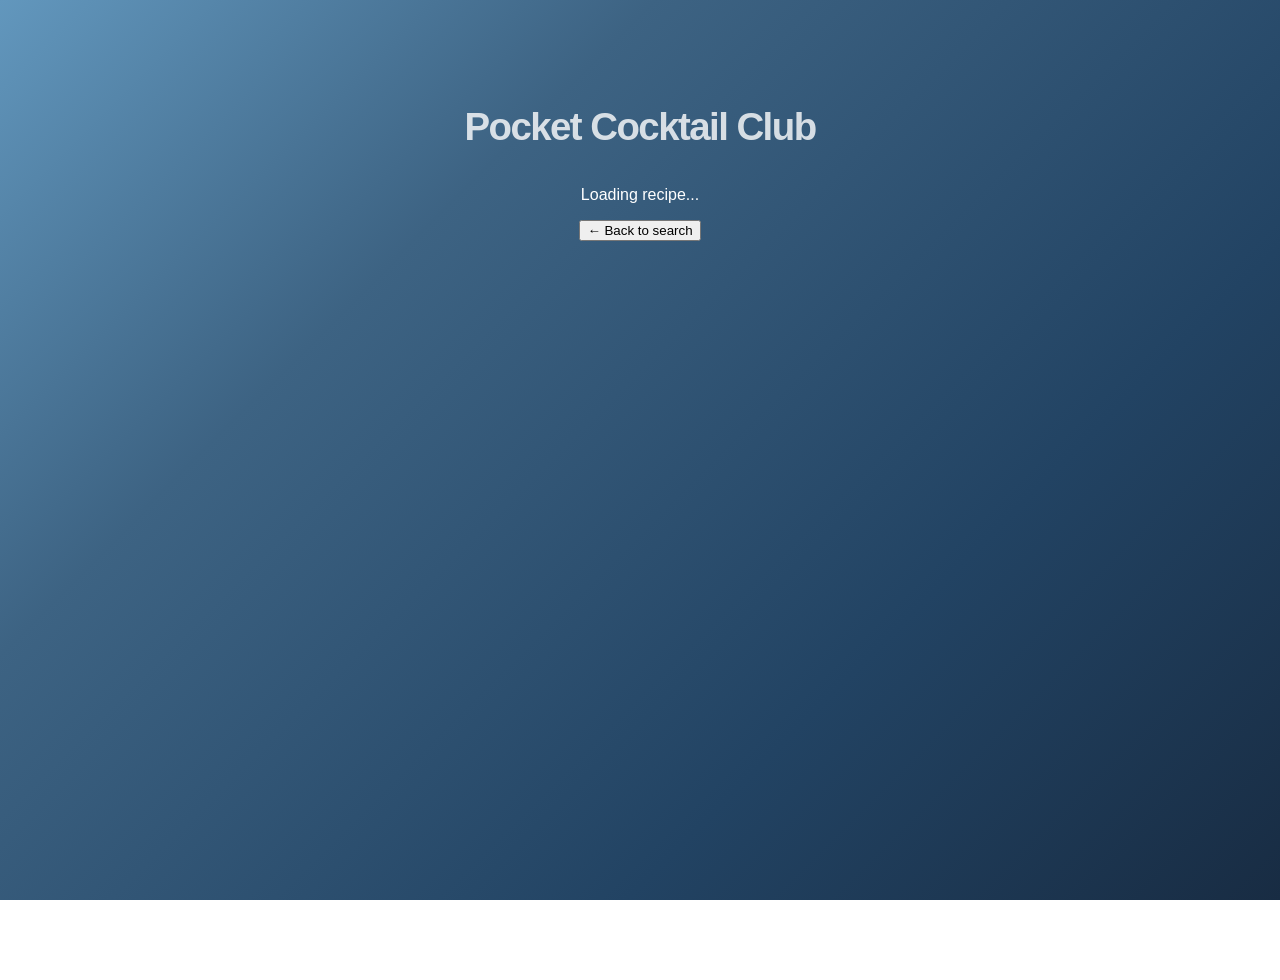
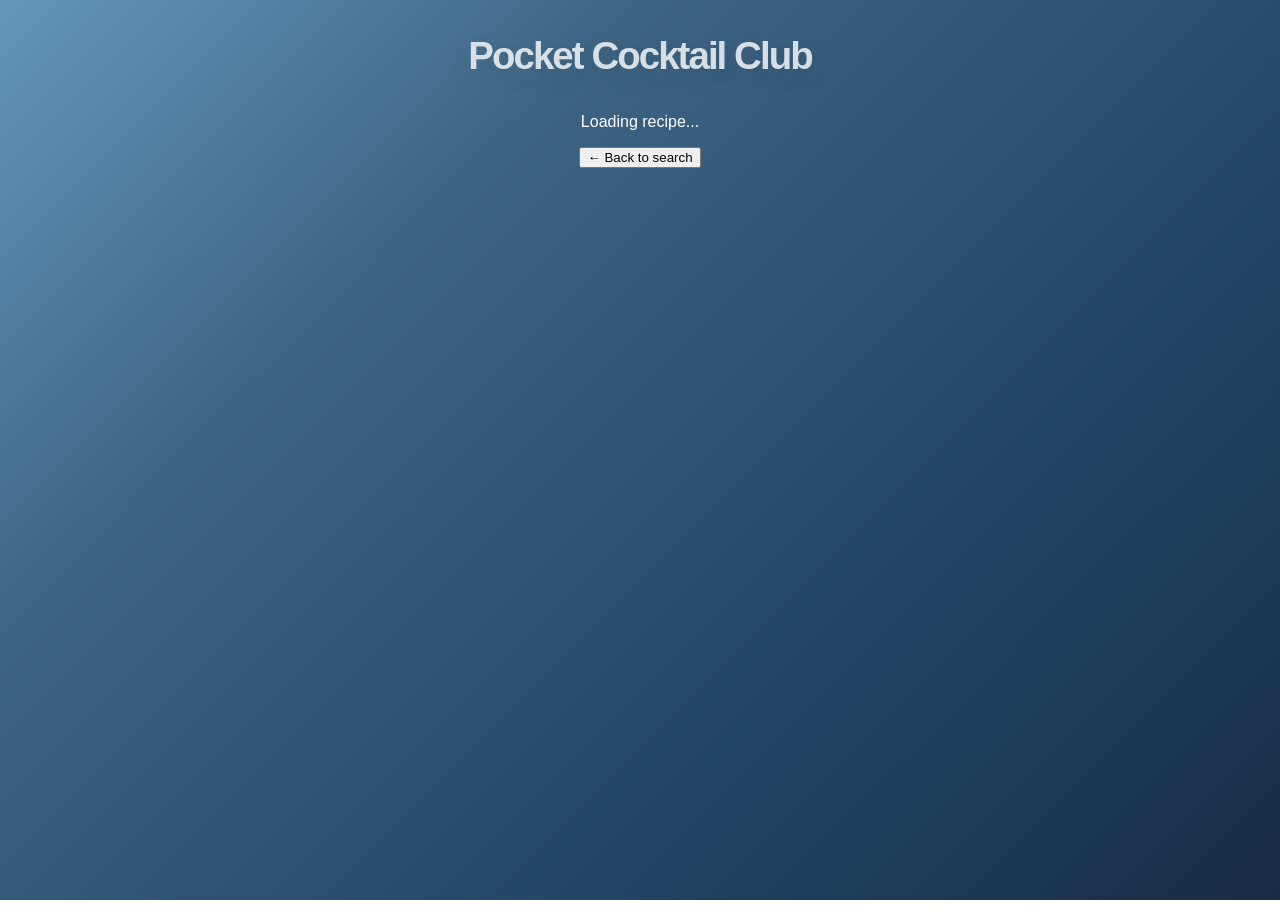

style: update fontweights, text opacity and start new styling for recipe card

--- a/src/main/resources/static/css/searchDisplay.css
+++ b/src/main/resources/static/css/searchDisplay.css
@@ -16,8 +16,8 @@ body {
     display: flex;
     flex-direction: column;
     align-items: center;
-    padding: 20px 50px;
-    margin-top: 80px;
+    padding: 10px 50px;
+    margin-top: 20px;
 
 }
 
@@ -32,15 +32,15 @@ main {
 .hero-title {
     font-size: 2.4rem;
     font-weight: 800;
-    line-height: 0.9;
-    letter-spacing: -0.04em;
+    line-height: 0.82;
+    letter-spacing: -0.05em;
     margin-top: 10px;
-
-    transform: translateX(0px);
     min-width: fit-content;
-
     color: white;
     opacity: 0.8;
+    text-shadow: 0 10px 30px rgba(0, 0, 0, 0.08);
+    -webkit-font-smoothing: antialiased;
+    -moz-osx-font-smoothing: grayscale;
 }
 
 .hero-logo-link {
@@ -48,12 +48,6 @@ main {
     color: inherit;
     display: block;
     width: fit-content;
-}
-
-.hero-logo-link:hover .hero-title {
-    opacity: 1;
-    text-shadow: 0 0 15px rgba(255, 255, 255, 0.3);
-    transition: all 0.3s ease;
 }
 
 .search-area {
@@ -80,8 +74,8 @@ main {
     background-size: contain;
     background-repeat: no-repeat;
     filter: invert(1);
-    color: rgba(255, 255, 255, 0.6);
-    opacity: 0.6;
+    color: rgba(255, 255, 255, 0.8);
+    opacity: 0.8;
     pointer-events: none;
     z-index: 2;
 }
@@ -107,7 +101,7 @@ main {
     width: 20px;
     height: 20px;
     filter: invert(1);
-    opacity: 0.6;
+    opacity: 0.8;
 }
 
 .glass-inputField {
@@ -120,10 +114,9 @@ main {
     box-sizing: border-box;
     padding: 12px 16px 12px 45px;
     font-size: 1.1rem;
-    color: rgba(255, 255, 255, 0.6);
+    color: rgba(255, 255, 255, 0.8);
     outline: none;
 }
-
 
 .glass-inputField::placeholder {
     color: rgba(255, 255, 255, 0.6);
@@ -134,9 +127,9 @@ main {
     backdrop-filter: blur(10px);
     -webkit-backdrop-filter: blur(10px);
     border: 1px solid rgba(255, 255, 255, 0.15);
-    border-radius: 15px;
+    border-radius: 14px;
     overflow: hidden;
-    padding: 10px;
+    padding:  0 0 10px 10px;
     display: flex;
     flex-direction: column;
     gap: 12px;
@@ -156,7 +149,6 @@ main {
     width: 100%;
     height: 140px;
     object-fit: cover;
-    border-radius: 10px;
     /*background: rgba(0,0,0,0.1);*/
     background: transparent;
     transition: opacity 0.3s ease;
@@ -173,11 +165,11 @@ main {
 
 .card-content h3 {
     margin-top: 0;
-    margin-bottom: 4px;
+    margin-bottom: 2px;
     font-size: 1.1rem;
+    font-weight: 550;
     letter-spacing: 0.05em;
     color: rgba(255, 255, 255, 0.8);
-
 
 }
 
@@ -188,15 +180,15 @@ main {
     margin-top: 10px;
     font-size: 0.75rem;
     text-transform: uppercase;
-    opacity: 0.7;
+    opacity: 1;
 }
 
 .tag-row {
     letter-spacing: 0.05em;
-    font-weight: 550;
-    color: rgba(255, 255, 255, 0.6);
+    font-weight: 300;
+    color: rgba(255, 255, 255, 0.8);
+    opacity: 0.8;
     width: fit-content;
-    border-radius: 10px;
 
 }
 
@@ -205,12 +197,10 @@ main {
     /*border: 1px solid rgba(255, 255, 255, 0.1);*/
     border-radius: 8px;
     color: #87cefa;
-
     padding: 4px 14px;
     display: inline-block;
     width: fit-content;
     max-width: none;
-
     font-weight: 550;
     font-size: 0.75rem;
     letter-spacing: 0.05em;
@@ -237,7 +227,7 @@ main {
 
 #resultCountText {
     font-size: 0.9rem;
-    color: rgba(255, 255, 255, 0.6);
+    color: rgba(255, 255, 255, 0.8);
     text-transform: uppercase;
     letter-spacing: 0.1em;
     font-weight: 300;
